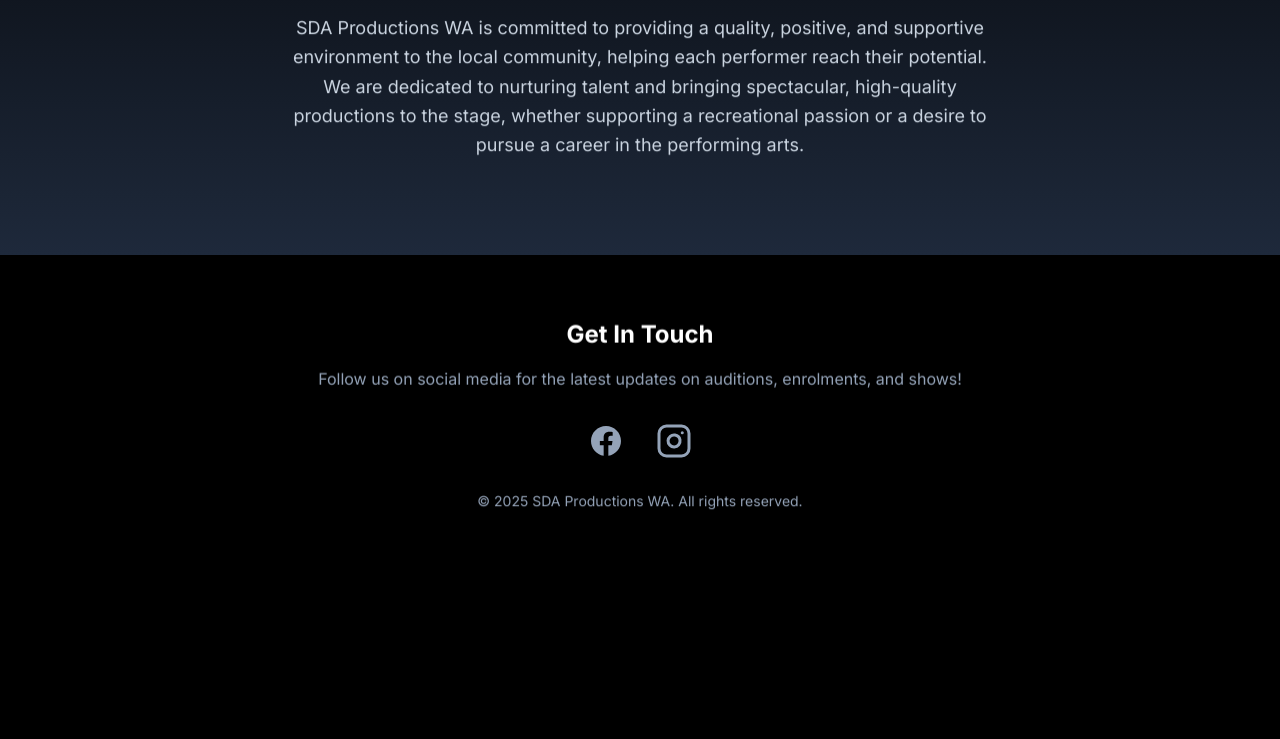
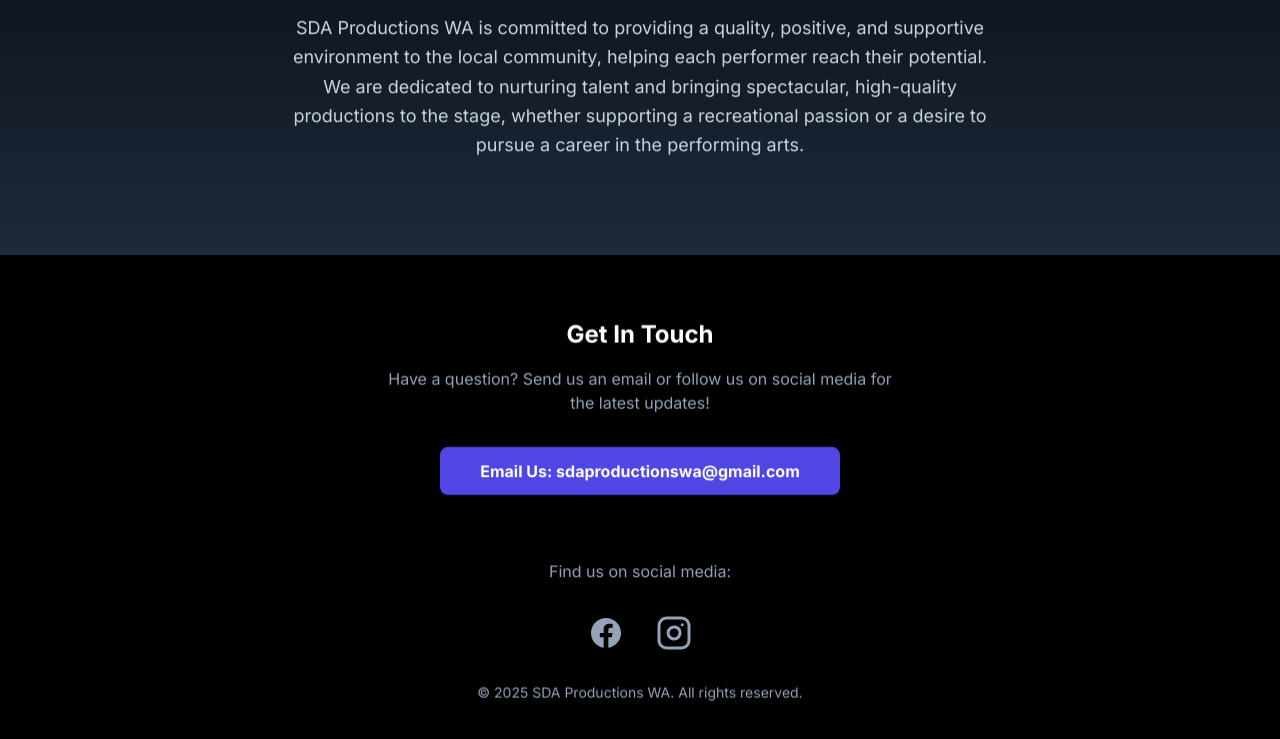
Before and after one commit to billyhew2006-a11y/billy, a plain HTML site: page index.html in a window 1280 px wide. Shown: the part 2113-2852 px from the top of the page. Before the commit the page ends 2688 px from the top, so only its background shows below. Drawn offline with nearby package versions, Linux system fonts and the light colour scheme.

Commit message:
Update index.html

```diff
--- a/index.html
+++ b/index.html
@@ -211,18 +211,34 @@
     <footer id="contact" class="bg-black text-slate-400 py-16">
         <div class="container mx-auto px-6 text-center">
             <h3 class="text-2xl font-bold text-white mb-4 animate-on-scroll">Get In Touch</h3>
-            <p class="mb-8 animate-on-scroll" style="transition-delay: 100ms;">
-                Follow us on social media for the latest updates on auditions, enrolments, and shows!
+            <p class="mb-8 max-w-lg mx-auto animate-on-scroll" style="transition-delay: 100ms;">
+                Have a question? Send us an email or follow us on social media for the latest updates!
             </p>
 
-            <div class="flex justify-center space-x-8 mb-8 animate-on-scroll" style="transition-delay: 200ms;">
+            <!--
+              FIXED: Removed the HTML form and replaced it
+              with a direct mailto link.
+            -->
+            <div class="mb-16 animate-on-scroll" style="transition-delay: 200ms;">
+                <a href="mailto:sdaproductionswa@gmail.com"
+                   class="inline-block bg-indigo-600 text-white font-bold py-3 px-10 rounded-lg shadow-xl hover:bg-indigo-500 transition-all duration-300 transform hover:scale-105">
+                    Email Us: sdaproductionswa@gmail.com
+                </a>
+            </div>
+
+            <p class="mb-8 animate-on-scroll" style="transition-delay: 300ms;">
+                Find us on social media:
+            </p>
+
+            <div class="flex justify-center space-x-8 mb-8 animate-on-scroll" style="transition-delay: 400ms;">
                 <a href="https://www.facebook.com/SingDanceActWa/"
                    target="_blank"
                    class="text-slate-400 hover:text-indigo-400 transition-transform hover:scale-110">
                     <svg class="w-9 h-9" fill="currentColor" viewBox="0 0 24 24" aria-hidden="true"><path fill-rule="evenodd" d="M22 12c0-5.523-4.477-10-10-10S2 6.477 2 12c0 4.991 3.657 9.128 8.438 9.878v-6.987h-2.54V12h2.54V9.797c0-2.506 1.492-3.89 3.777-3.89 1.094 0 2.238.195 2.238.195v2.46h-1.26c-1.243 0-1.63.771-1.63 1.562V12h2.773l-.443 2.89h-2.33v6.988C18.343 21.128 22 16.991 22 12z" clip-rule="evenodd" /></svg>
                     <span class="sr-only">Facebook</span>
                 </a>
-                <a href="https.www.instagram.com/singdanceactwa/?hl=en"
+                <!-- FIXED: Corrected the broken Instagram link -->
+                <a href="https://www.instagram.com/singdanceactwa/?hl=en"
                    target="_blank"
                    class="text-slate-400 hover:text-indigo-400 transition-transform hover:scale-110">
                     <svg class="w-9 h-9" fill="none" stroke="currentColor" stroke-width="2" stroke-linecap="round" stroke-linejoin="round" viewBox="0 0 24 24">
@@ -234,7 +250,7 @@
                 </a>
             </div>
 
-            <p class="text-sm animate-on-scroll" style="transition-delay: 300ms;">&copy; 2025 SDA Productions WA. All rights reserved.</p>
+            <p class="text-sm animate-on-scroll" style="transition-delay: 500ms;">&copy; 2025 SDA Productions WA. All rights reserved.</p>
         </div>
     </footer>
 
```
